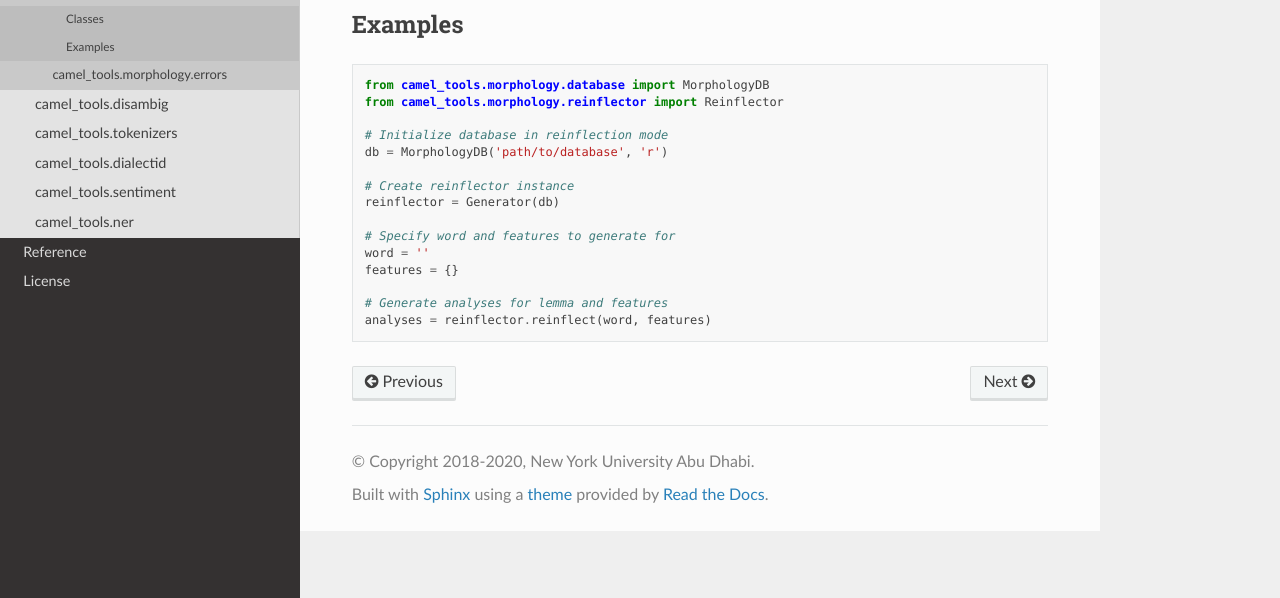
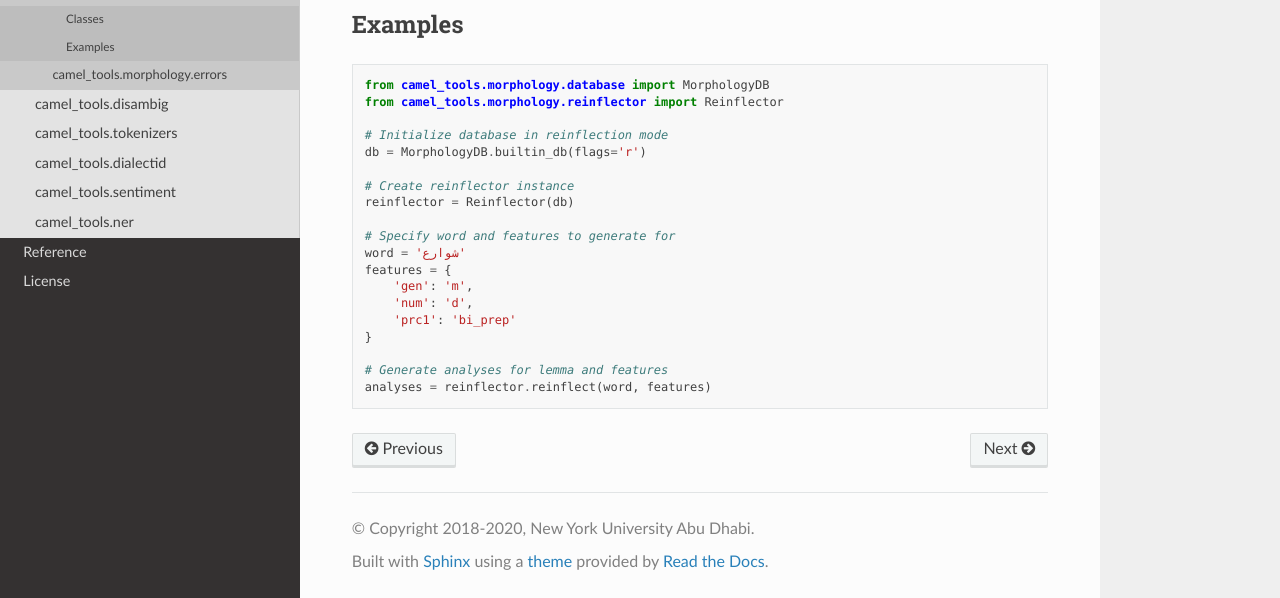
Before and after one commit to CAMeL-Lab/camel_tools, a Sphinx documentation site: the page built from docs/source/api/morphology/reinflector.rst, in a window 1280 px wide and 1078 px high. Shown: the part 480-1078 px from the top of the window. Built offline with Sphinx 7.4.7 and the Read the Docs theme 2.0.0, drawn with Linux system fonts in a browser that asks for light colours.

Commit message:
Updated and fixed morphology docs.

```diff
--- a/docs/source/api/morphology/analyzer.rst
+++ b/docs/source/api/morphology/analyzer.rst
@@ -25,7 +25,7 @@ Examples
    from camel_tools.morphology.database import MorphologyDB
    from camel_tools.morphology.analyzer import Analyzer
 
-   db = MorphologyDB('path/to/database', 'a')
+   db = MorphologyDB.builtin_db()
 
    # Create analyzer with no backoff
    analyzer = Analyzer(db)
--- a/docs/source/api/morphology/database.rst
+++ b/docs/source/api/morphology/database.rst
@@ -59,14 +59,14 @@ Examples
    db = MorphologyDB.builtin_db('calima-egy-r13')
 
    # Or with flags:
-   db = MorphologyDB.builtin_db('calima-egy-r13', flags="r")
+   db = MorphologyDB.builtin_db('calima-egy-r13', flags='r')
 
 
    # We can also initialize external databases:
    db = MorphologyDB('/path/to/database')
 
    # or with flags:
-   db = MorphologyDB('/path/to/database', flags="g")
+   db = MorphologyDB('/path/to/database', flags='g')
 
 
 .. rubric:: Footnotes
--- a/docs/source/api/morphology/reinflector.rst
+++ b/docs/source/api/morphology/reinflector.rst
@@ -18,14 +18,18 @@ Examples
    from camel_tools.morphology.reinflector import Reinflector
 
    # Initialize database in reinflection mode
-   db = MorphologyDB('path/to/database', 'r')
+   db = MorphologyDB.builtin_db(flags='r')
 
    # Create reinflector instance
-   reinflector = Generator(db)
+   reinflector = Reinflector(db)
 
    # Specify word and features to generate for
-   word = ''
-   features = {}
+   word = 'شوارع'
+   features = {
+       'gen': 'm',
+       'num': 'd',
+       'prc1': 'bi_prep'
+   }
 
    # Generate analyses for lemma and features
    analyses = reinflector.reinflect(word, features)
```
Also changed, not shown: docs/source/api/morphology/generator.rst (+7 -3 lines).
